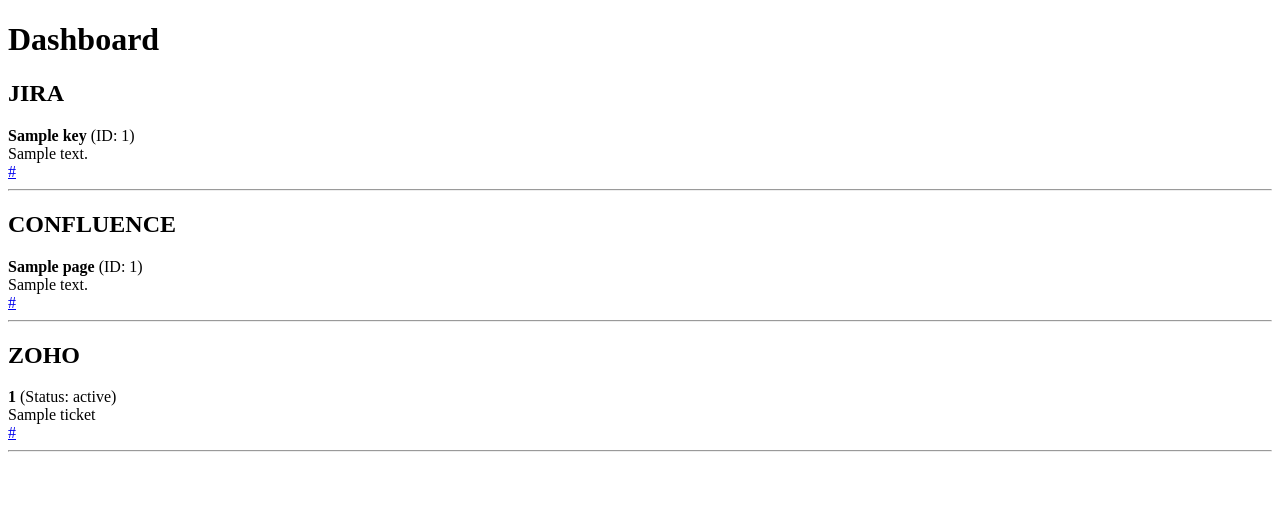
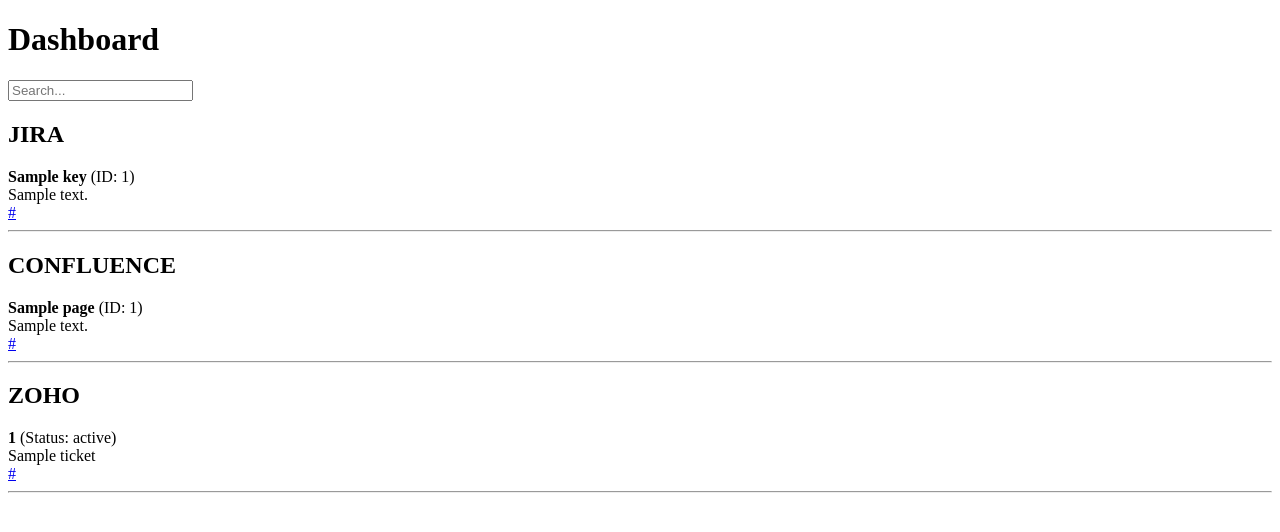
Before and after one commit to OliverSmithBPP/DashboardAggregator, a Flask app: template src/templates/index.html in a window 1280 px wide. Shown: the top 532 px of the page. Run offline with Flask 3, Linux system fonts and the light colour scheme; the template is opened without the code that fills it: most values are stand-ins (such as "Sample title", 1, 10 or a date in 2020).

Commit message:
adding search functionality to html page

```diff
--- a/src/templates/index.html
+++ b/src/templates/index.html
@@ -8,9 +8,14 @@
 
   <h1>Dashboard</h1>
 
+    <input id="searchbar"
+        onkeyup="search_page()"
+        type="text" name="search"
+        placeholder="Search...">
+
     <h2>JIRA</h2>
     {% for issue in jira_data %}
-      <div>
+      <div class="item">
         <strong>{{ issue.key }}</strong> (ID: {{ issue.id }})
         <br>{{ issue.summary }}
         <br><a href="{{ issue.url }}">{{ issue.url }}</a>
@@ -20,7 +25,7 @@
 
     <h2>CONFLUENCE</h2>
     {% for page in confluence_data %}
-      <div>
+      <div class="item">
         <strong>{{ page.title }}</strong> (ID: {{ page.id }})
         <br>{{ page.body }}
         <br><a href="{{ page.url }}">{{ page.url }}</a>
@@ -30,7 +35,7 @@
 
     <h2>ZOHO</h2>
     {% for ticket in zoho_data %}
-      <div>
+      <div class="item">
         <strong>{{ ticket.ticketNumber }}</strong> (Status: {{ ticket.status }})
         <br>{{ ticket.subject }}
         <br><a href="{{ ticket.webUrl }}">{{ ticket.webUrl }}</a>
@@ -38,5 +43,25 @@
       <hr>
     {% endfor %}
 
+
+  <script>
+
+    function search_page() {
+    let input = document.getElementById('searchbar').value.toLowerCase();
+    let items = document.getElementsByClassName('item');
+
+    for (i = 0; i < items.length; i++) {
+        if(items[i].innerHTML.toLowerCase().includes(input))
+            items[i].style.display = "block"
+        else {
+            items[i].style.display = "none"
+        }
+
+    }
+    }
+
+  </script>
+
+
 </body>
 </html>
```
